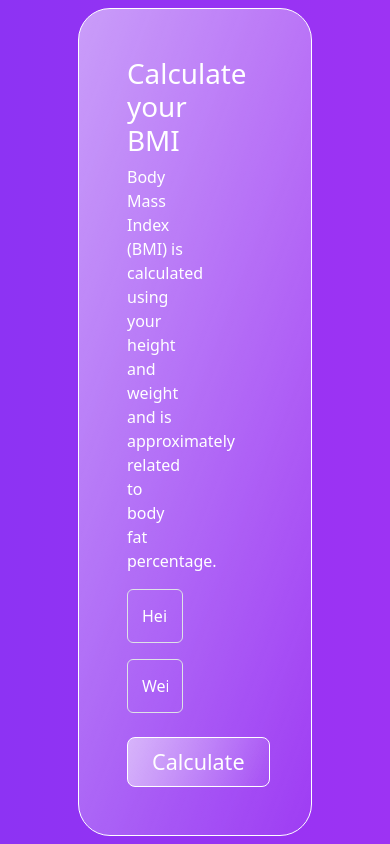
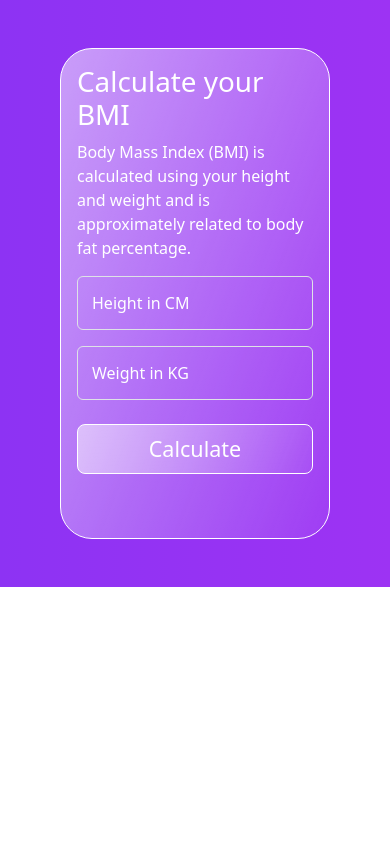
Before and after one commit to christianDev2k/js_calcBMI, a plain HTML site: page index.html in a window 390 px wide. Drawn offline with nearby package versions, Linux system fonts and the light colour scheme.

Commit message:
resonsive

```diff
--- a/index.html
+++ b/index.html
@@ -14,11 +14,13 @@
 
 <body>
     <div class="bmi d-flex align-items-center">
-        <div class="bmi__content mx-auto border rounded-5 p-5 border-white">
+        <div class="container">
+            <div class="bmi__content mx-auto border rounded-5 p-lg-5 border-white">
                 <div class="row">
-                <div class="col-6 text-white">
+                    <div class="col-12 col-lg-6 text-white">
                         <h1>Calculate your BMI</h1>
-                    <p>Body Mass Index (BMI) is calculated using your height and weight and is approximately related to
+                        <p>Body Mass Index (BMI) is calculated using your height and weight and is approximately related
+                            to
                             body fat percentage.</p>
                         <form action="">
                             <input type="text" placeholder="Height in CM" required id="bmi__height"
@@ -29,9 +31,10 @@
                                 class="btn rounded-3 mt-4 fs-4 fw-normal py-2 px-4 text-white">Calculate</button>
                         </form>
                     </div>
-                <div class="col-6 d-flex align-items-center">
+                    <div class="col-12 col-lg-6 mt-4 mt-lg-0 d-flex align-items-center">
                         <div class="text-center result__area" id="output__area">
                             <img src="./img/bmi.svg" alt="" class="w-75">
+                        </div>
                     </div>
                 </div>
             </div>
--- a/style.css
+++ b/style.css
@@ -5,7 +5,8 @@
 
 .bmi__content {
     background: linear-gradient(111.29deg, rgba(255, 255, 255, 0.53) -1.83%, rgba(255, 255, 255, 0) 109.95%);
-    width: 60%;
+    width: 65%;
+    padding: 16px
 }
 
 .form-control {
@@ -13,7 +14,8 @@
     transition: all .5s;
 }
 
-.form-control:hover, .form-control:focus {
+.form-control:hover,
+.form-control:focus {
     border-color: #9d33f3;
     box-shadow: none;
 }
@@ -39,7 +41,24 @@ form .btn:hover {
     from {
         transform: scale(0.5);
     }
+
     to {
         transform: scale(1);
     }
 }
+
+@media screen and (max-width: 991.98px) {
+    .bmi {
+        height: auto;
+        padding: 48px;
+    }
+
+    .bmi__content {
+        width: 100%;
+
+    }
+
+    form .btn {
+        width: 100%;
+    }
+}
```
Lines whose indentation alone changed are shown as unchanged.
